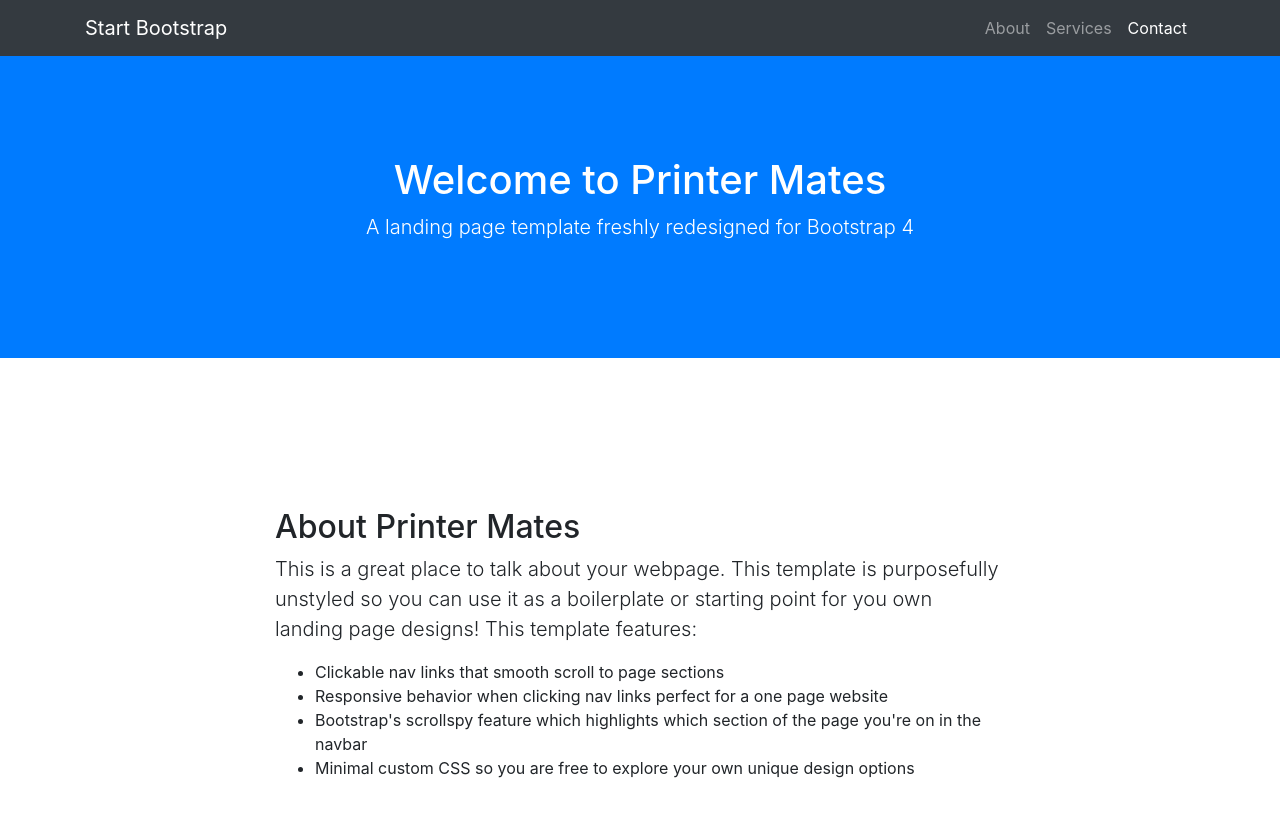
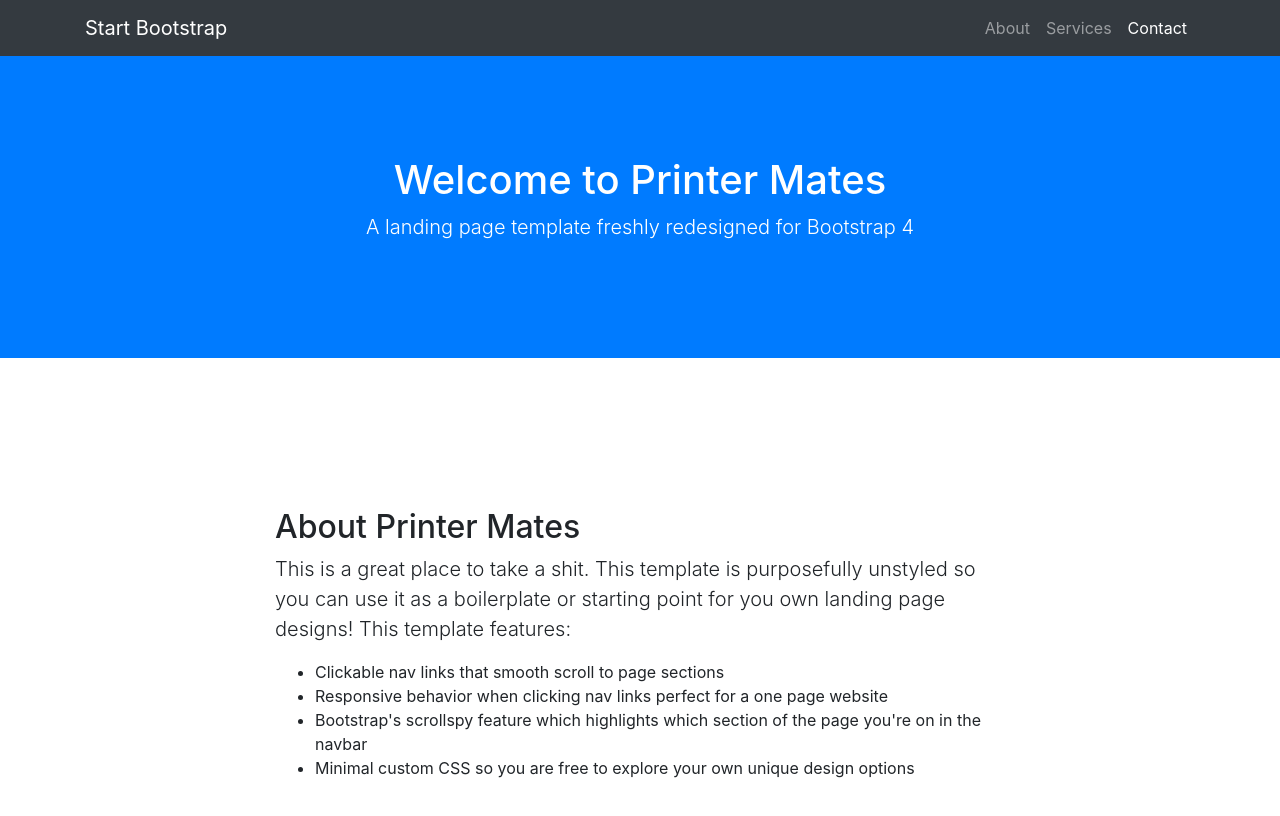
Before and after one commit to printermates/printerharmony, a website with bundled scripts: page app_ui_website/index.html in a window 1280 px wide. Shown: the top 816 px of the page. Built offline with nearby package versions, Linux system fonts and the light colour scheme.

Commit message:
Updated index.html with new about section

```diff
--- a/app_ui_website/index.html
+++ b/app_ui_website/index.html
@@ -55,7 +55,7 @@
         <div class="row">
           <div class="col-lg-8 mx-auto">
             <h2>About Printer Mates</h2>
-            <p class="lead">This is a great place to talk about your webpage. This template is purposefully unstyled so you can use it as a boilerplate or starting point for you own landing page designs! This template features:</p>
+            <p class="lead">This is a great place to take a shit. This template is purposefully unstyled so you can use it as a boilerplate or starting point for you own landing page designs! This template features:</p>
             <ul>
               <li>Clickable nav links that smooth scroll to page sections</li>
               <li>Responsive behavior when clicking nav links perfect for a one page website</li>
```
